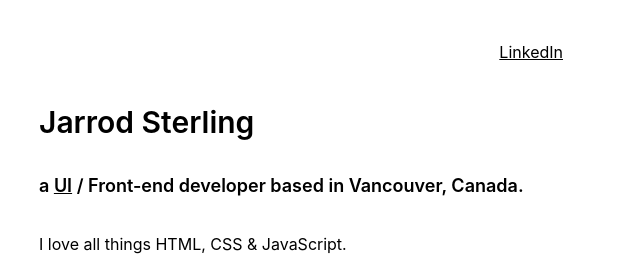
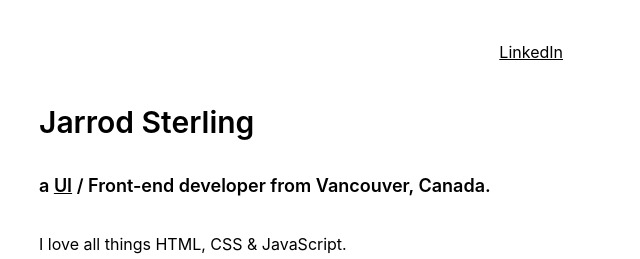
Before and after one commit to vancouver-dev/jarrodsterling.com, a Next.js app: page / in a window 1280 px wide. Shown: the top 259 px of the page, without its empty margins (313-953 px from the left). Built offline with nearby package versions, Linux system fonts and the light colour scheme.

Commit message:
bio update

```diff
--- a/app/page.tsx
+++ b/app/page.tsx
@@ -10,7 +10,7 @@ export default function Page() {
         >
           UI
         </a>
-        {` / Front-end developer based in Vancouver, Canada.`}
+        {` / Front-end developer from Vancouver, Canada.`}
       </h4>
       <p className="mb-4">
         {`I love all things HTML, CSS & JavaScript.`} <br />
```
